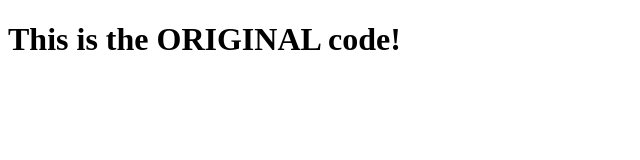
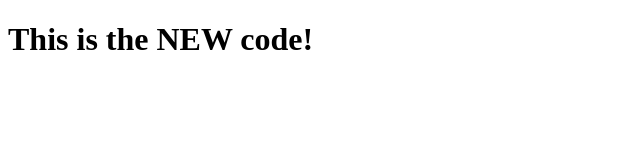
Before and after one commit to SlickJacket/RM_V_Test, a plain HTML site: page index.html in a window 1280 px wide. Shown: the whole page, without its empty margins (0-640 px from the left). Drawn offline with Linux system fonts and the light colour scheme.

Commit message:
changed code test

```diff
--- a/index.html
+++ b/index.html
@@ -15,7 +15,7 @@
     <body>
         <div>
             <h1>
-                This is the ORIGINAL code!
+                This is the NEW code!
             </h1>
         </div>
 
```
